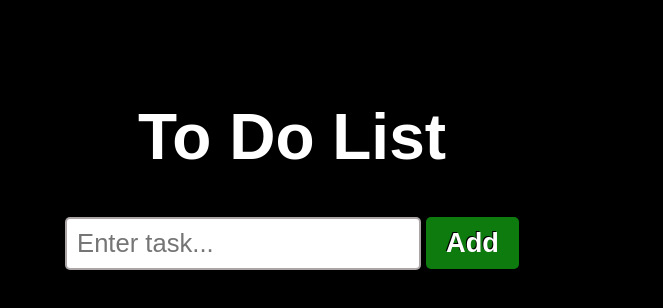
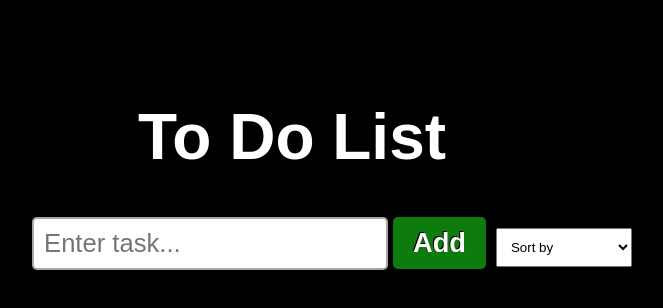
Before and after one commit to CodeSwabbie/todo_list, a React (Create React App) app: page / in a window 1280 px wide. Shown: the top 308 px of the page, without its empty margins (348-1011 px from the left). Built offline with nearby package versions, Linux system fonts and the light colour scheme.

Commit message:
sorting tasks

```diff
--- a/src/IsEdit.js
+++ b/src/IsEdit.js
@@ -4,7 +4,6 @@ import acceptEdit from "./acceptEdit";
 export default function IsEdit({ task, updateTasks, tasks }) {
   return (
     <div>
-      {" "}
       <input
         className="edit-input"
         placeholder={task.text}
--- /dev/null
+++ b/src/SortBy.js
@@ -0,0 +1,42 @@
+export default function SortBy({ tasks, updateTasks }) {
+  function sortTodos(value) {
+    const sortedList = tasks.slice();
+    if (value === "undoneDone") {
+      updateTasks(
+        sortedList.sort((a, b) => Number(a.isDone) - Number(b.isDone))
+      );
+    } else if (value === "doneUndone") {
+      updateTasks(
+        sortedList.sort((a, b) => Number(b.isDone) - Number(a.isDone))
+      );
+    } else if (value === "alphabeticalAsc") {
+      updateTasks(sortedList.sort((a, b) => a.text.localeCompare(b.text)));
+    } else if (value === "alphabeticalDesc") {
+      updateTasks(sortedList.sort((a, b) => b.text.localeCompare(a.text)));
+    } else if (value === "creationTimeAsc") {
+      updateTasks(
+        sortedList.sort((a, b) => new Date(a.date) - new Date(b.date))
+      );
+    } else if (value === "creationTimeDesc") {
+      updateTasks(
+        sortedList.sort((a, b) => new Date(b.date) - new Date(a.date))
+      );
+    }
+  }
+  return (
+    <select
+      className="select-button"
+      defaultValue={"sortBy"}
+      name="selectedSort"
+      onChange={(e) => sortTodos(e.target.value)}
+    >
+      <option value="sortBy"> Sort by</option>
+      <option value="alphabeticalDesc"> Task Name Z-A</option>
+      <option value="alphabeticalAsc"> Task Name A-Z</option>
+      <option value="undoneDone"> Undone - Done</option>
+      <option value="doneUndone"> Done - Undone</option>
+      <option value="creationTimeDesc"> Creation Time ↓</option>
+      <option value="creationTimeAsc"> Creation Time ↑</option>
+    </select>
+  );
+}
--- a/src/TodoElement.js
+++ b/src/TodoElement.js
@@ -7,7 +7,9 @@ import IsEdit from "./IsEdit";
 export default function TodoElement({ task, updateTasks, tasks, index }) {
   return (
     <li className={task.isDone ? "done" : ""}>
-      <EditTask tasks={tasks} task={task} updateTasks={updateTasks} />
+      {!task.isDone && (
+        <EditTask tasks={tasks} task={task} updateTasks={updateTasks} />
+      )}
       {task.isEdit ? (
         <>
           <IsEdit tasks={tasks} task={task} updateTasks={updateTasks} />
--- a/src/TodoList.css
+++ b/src/TodoList.css
@@ -72,6 +72,7 @@ input {
   border: 2px solid hsla(0, 4%, 41%, 0.575);
   border-radius: 5px;
   color: hsla(0, 0%, 1%, 0.641);
+  margin-left: 80px;
 }
 .done {
   background-color: hsl(120, 62%, 43%);
@@ -113,3 +114,8 @@ li {
 .text {
   flex: 1;
 }
+
+.select-button {
+  margin-left: 10px;
+  padding: 10px 10px;
+}
--- a/src/TodoList.js
+++ b/src/TodoList.js
@@ -3,7 +3,7 @@ import "./TodoList.css";
 import TodoElement from "./TodoElement";
 import handleKeyPress from "./handleKeyPress";
 import handleInputChange from "./handleInputChange";
-import acceptEdit from "./acceptEdit";
+import SortBy from "./SortBy";
 
 export default function TodoList() {
   const [tasks, updateTasks] = useState(() => {
@@ -49,6 +49,7 @@ export default function TodoList() {
         <button className="add-button" onClick={addTask}>
           Add
         </button>
+        <SortBy tasks={tasks} updateTasks={updateTasks} />
       </div>
 
       <ol>
@@ -61,7 +62,6 @@ export default function TodoList() {
             id={task.id}
             index={index}
             setNewTask={setNewTask}
-            acceptEdit={acceptEdit}
           />
         ))}
       </ol>
```
Also changed, not shown: src/sortTasks.js (deleted).
